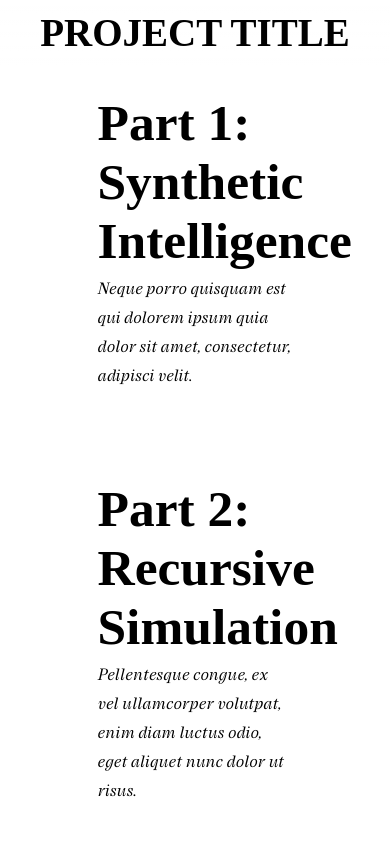
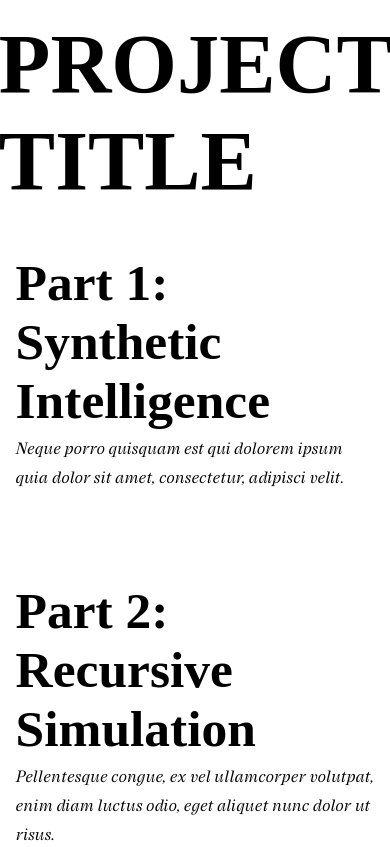
Before and after one commit to Antikythera-xyz/skeleton-website, a plain HTML site: page index.html in a window 390 px wide. Shown: the top 847 px of the page. Drawn offline with Linux system fonts and the light colour scheme; a web font is replaced by a local one.

Commit message:
final tweaks

```diff
--- a/style.css
+++ b/style.css
@@ -49,7 +49,7 @@ body {
   font-family: Barlowfold;
   font-weight: bold;
   font-size: 10vh;
-  margin: 10px;
+  margin: 4vw;
   z-index: 52;
   justify-content: center;
   color: black;
@@ -157,11 +157,15 @@ img {
 
 @media screen and (max-width: 600px) {
   #title {
-    font-size: 10vw;
+    font-size: 10vh;
   }
 
   #toc {
-    margin-top: 4vh;
+    margin-top: 30vh;
+  }
+
+  .toc-item {
+    margin: 11vh 4vw;
   }
 
   #content {
```
